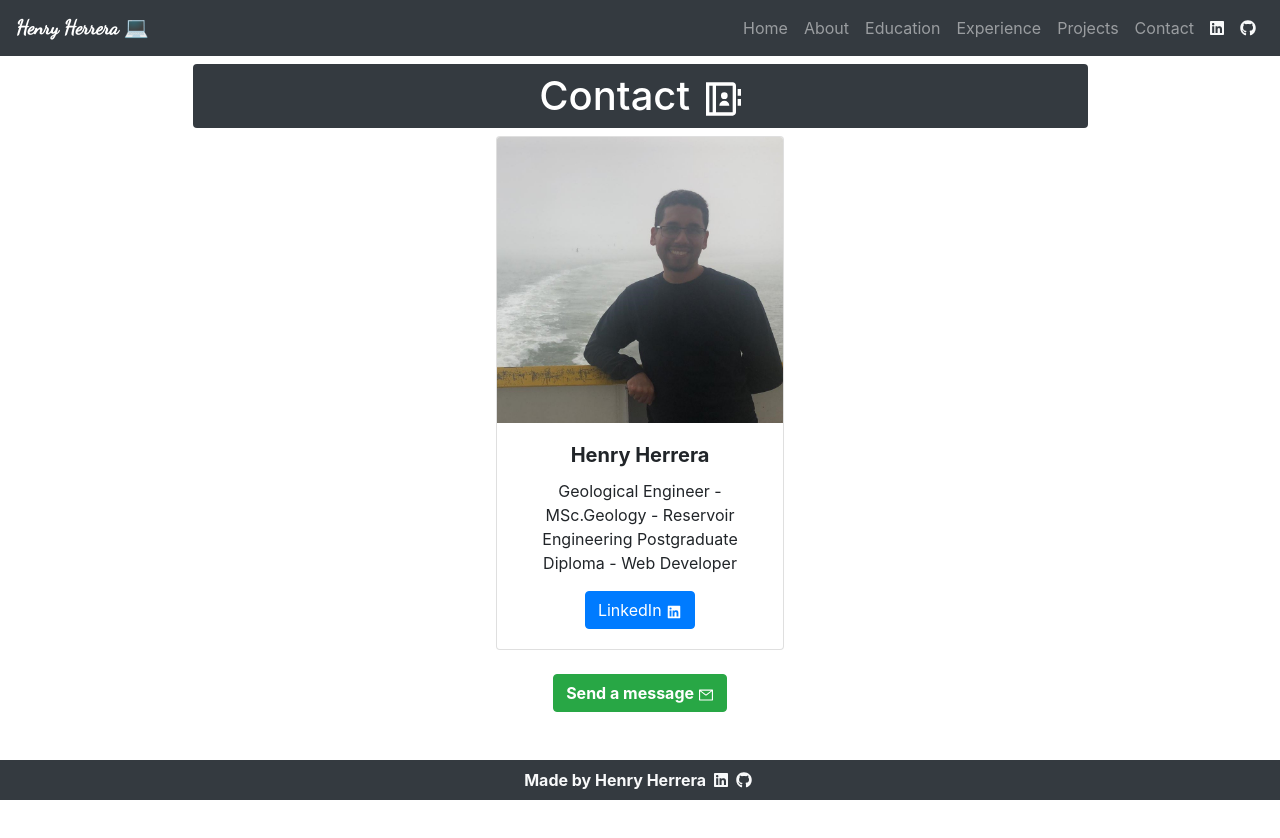
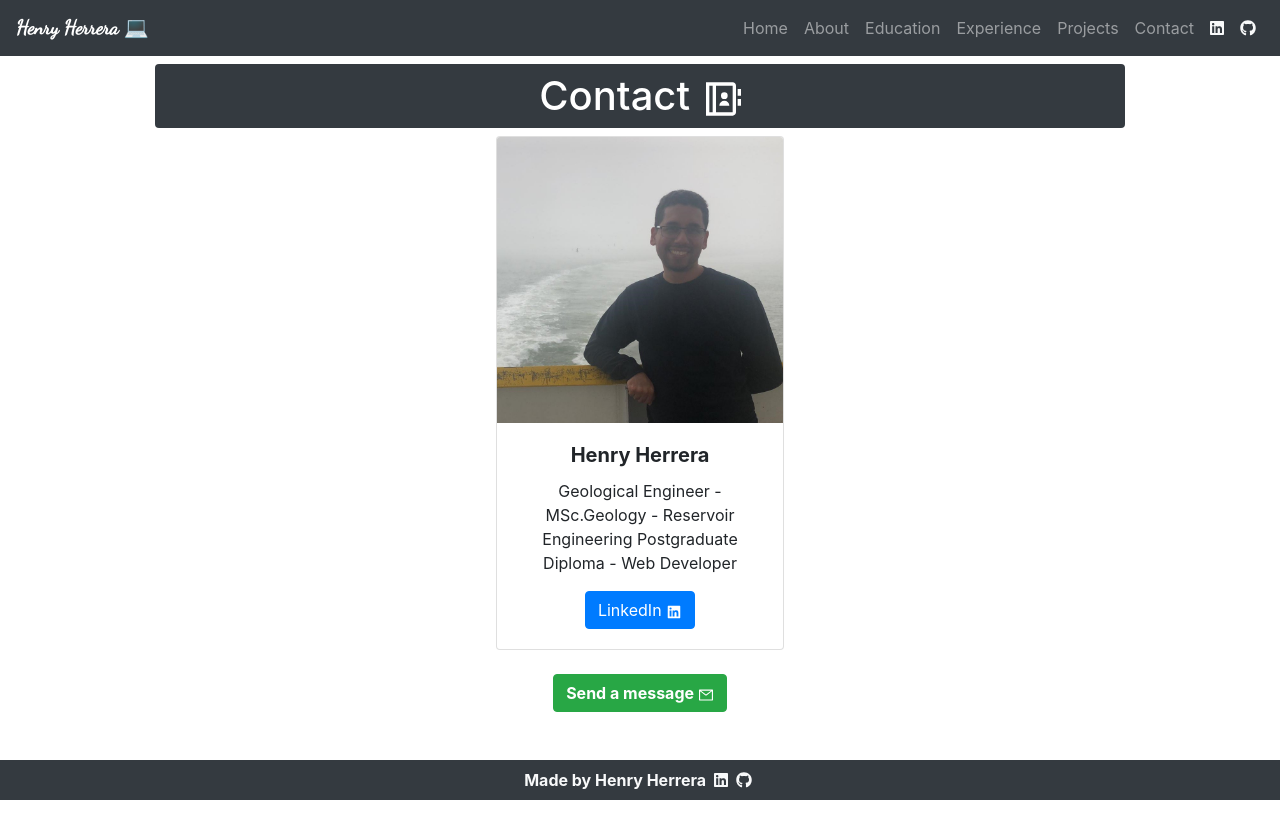
Before and after one commit to hjhm2018/my-portfolio, a React (Create React App) app: page /contact in a window 1280 px wide. Shown: the top 838 px of the page. Built offline with nearby package versions, Linux system fonts and the light colour scheme; a web font is replaced by a local one.

Commit message:
changed some classes

```diff
--- a/src/components/Contact.js
+++ b/src/components/Contact.js
@@ -28,8 +28,8 @@ function Contact() {
         <ContactForm hide={buttonHide} className="m-5" />
       ) : (
         <div>
-          <div className="col-12 col-md-10 mx-auto">
-            <h1 className="text-center mt-2 bg-dark p-2 rounded text-white">
+          <div className="col-12 col-md-11 mx-auto px-md-4">
+            <h1 className="text-center mt-2 bg-dark py-2 rounded text-white">
               Contact <RiContactsBookLine />
             </h1>
           </div>
--- a/src/components/Projects.js
+++ b/src/components/Projects.js
@@ -209,8 +209,8 @@ const Projects = () => {
         <meta name="description" content="Projects Page" />
       </Helmet>
 
-      <div className="col-12 col-md-8 mx-auto">
-        <h1 className="text-center bg-dark p-2 rounded text-white">
+      <div className="col-12 col-md-9 mx-auto px-md-5">
+        <h1 className="text-center bg-dark py-2 rounded text-white">
           Projects <AiOutlineFolderOpen />{" "}
         </h1>
       </div>
```
